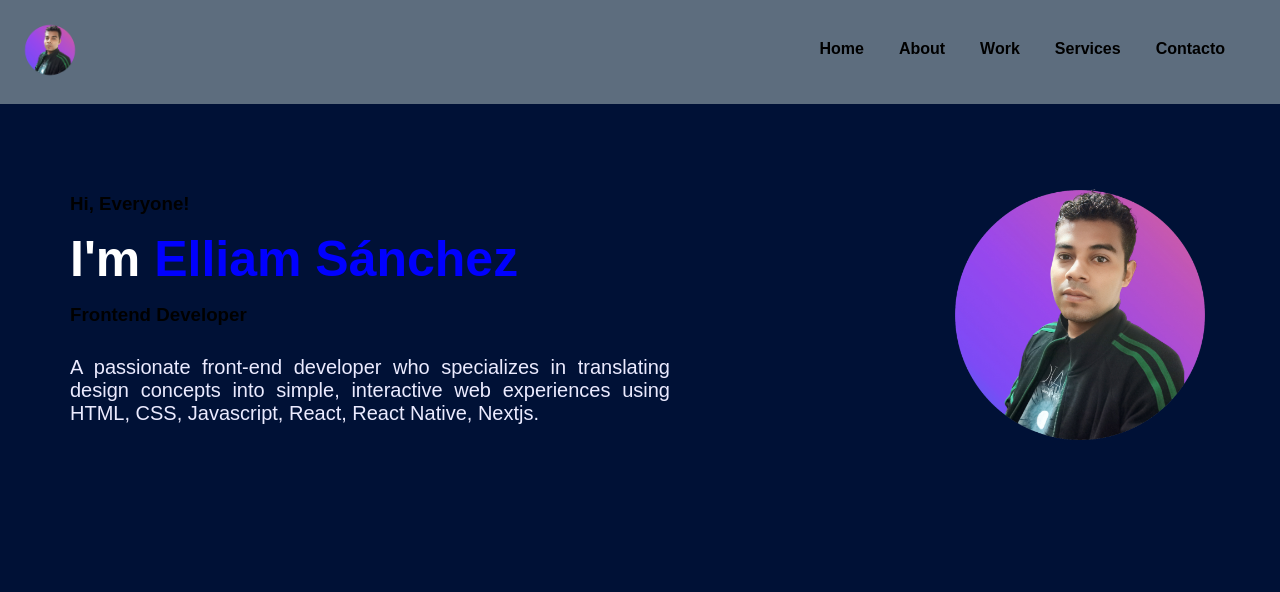
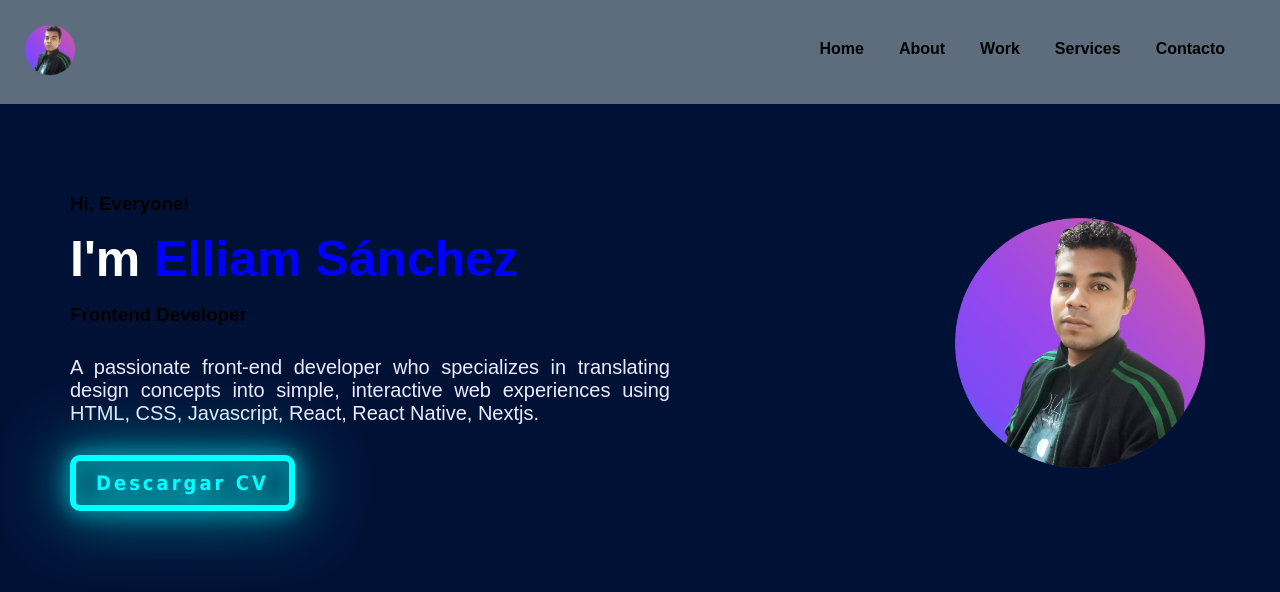
Before and after one commit to Elliam-Sanchez510/Landing-page, a React (Create React App) app: page / in a window 1280 px wide. Shown: the top 592 px of the page. Built offline with nearby package versions, Linux system fonts and the light colour scheme.

Commit message:
Creating CV download button

```diff
--- a/src/components/screens/AboutMeParagraph.tsx
+++ b/src/components/screens/AboutMeParagraph.tsx
@@ -3,6 +3,13 @@ import '../styles/AboutMeParagraph.css';
 import foto from '../image/foto.png';
 
 const AboutMeParagraph: React.FC = () => {
+
+  const enlaceGoogleDrive: string = "https://drive.google.com/file/d/1hC_sMRX-Gd3pMQYI1KXa37SI_crvMMBE/view";
+
+  const descargarCV = () => {
+    window.open(enlaceGoogleDrive, '_blank');
+  };
+
   return (
     <section id="home" className="home">
         <div className="content">
@@ -14,6 +21,7 @@ const AboutMeParagraph: React.FC = () => {
             design concepts into simple, interactive web experiences using
             HTML, CSS, Javascript, React, React Native, Nextjs.
             </p>
+        <button className='button'  onClick={descargarCV}>Descargar CV</button>
         </div>
         <div className="image-container">
         <img src={foto} alt="foto" />
--- a/src/components/styles/AboutMeParagraph.css
+++ b/src/components/styles/AboutMeParagraph.css
@@ -85,3 +85,27 @@ span {
         margin-top: 0;
     }
 }
+
+
+
+.button {
+    color: #00FFFF;
+    border: 6px solid #00FFFF;
+    border-radius: 10px;
+    padding: 10px 20px;
+    font-size: 20px;
+    font-family: tahoma;
+    letter-spacing: 3px;
+    cursor: pointer;
+    font-weight: bold;
+    filter: drop-shadow(0 0 10px #00FFFF) drop-shadow(0 0 30px #00FFFF) contrast(2) brightness(2);
+    transition: 0.5s;
+    text-decoration: none;
+    background: none;
+}
+
+.button:hover {
+    color: black;
+    background-color: #00FFFF;
+    filter: drop-shadow(0 0 15px #00FFFF) contrast(2) brightness(2);
+}
```
